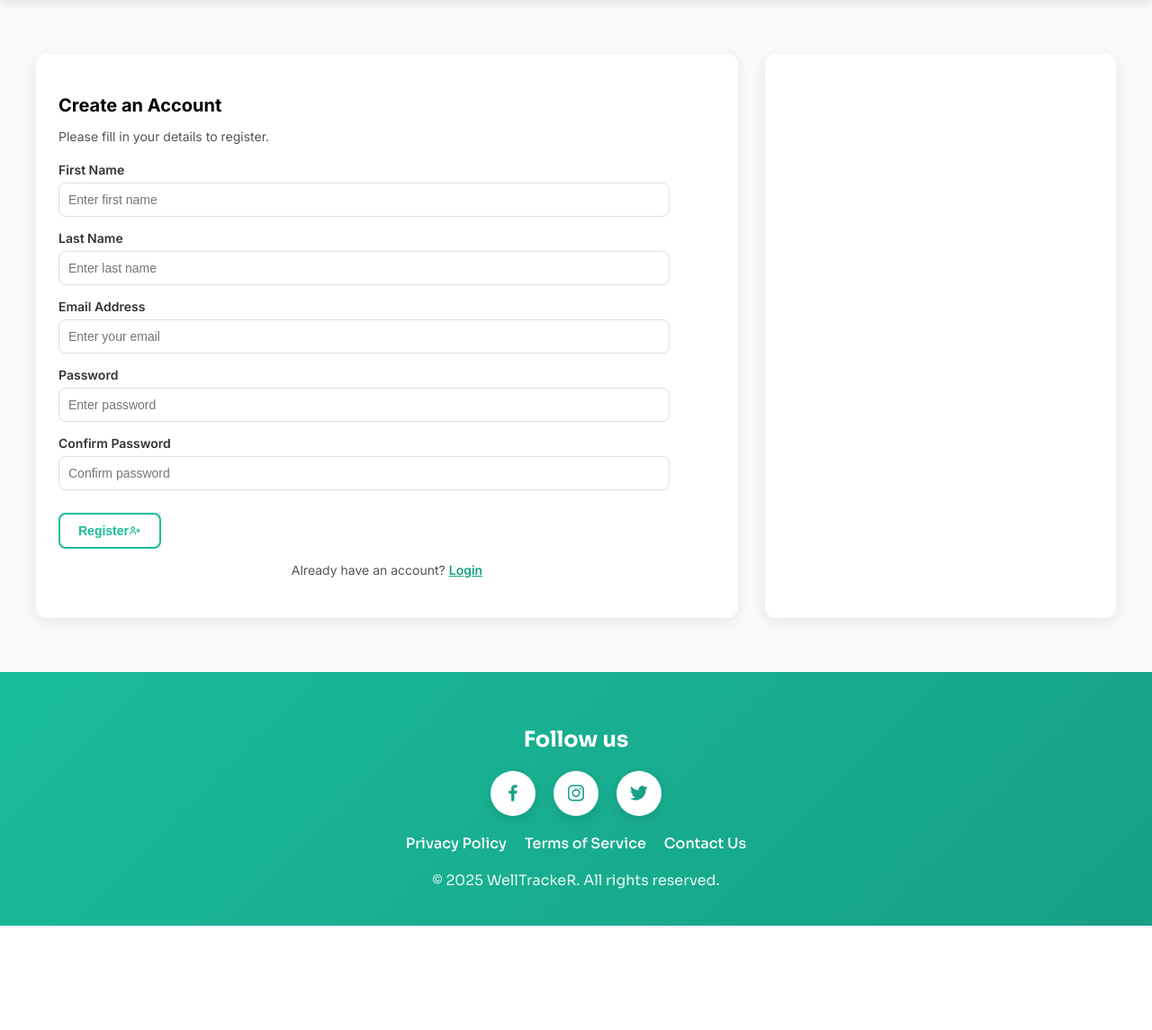
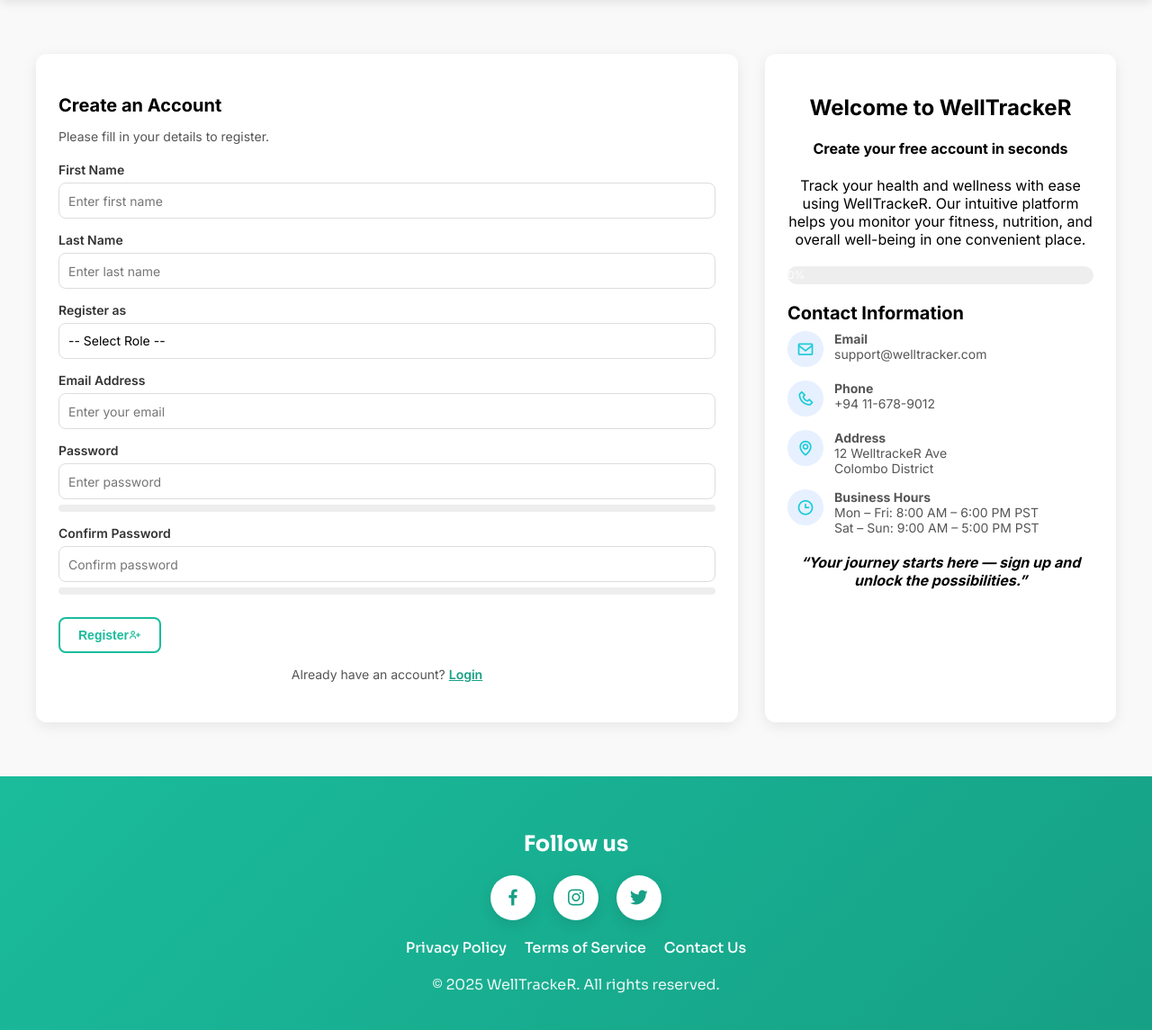
Before and after one commit to sankajithdjinasena/WelltackerR, a PHP site: page /register.html in a window 1280 px wide. Shown: the part 84-1229 px from the top of the page at 90% size. Before the commit the page ends 1113 px from the top, so only its background shows below. Run offline with PHP 8.4, Linux system fonts and the light colour scheme.

Commit message:
login and register pages

```diff
--- a/css/login.css
+++ b/css/login.css
@@ -369,12 +369,23 @@ footer p {
 }
 
 input, select, textarea {
-  width: 90%;
+  width: 100%;
   padding: 10px;
   border: 1px solid #ddd;
   border-radius: 8px;
   font-size: 14px;
+  font-family: inherit;
+  box-sizing: border-box;
+  height: 40px; /* force consistent height */
 }
+
+select {
+  appearance: none;       /* removes default browser styling */
+  -webkit-appearance: none;
+  -moz-appearance: none;
+  background-color: #fff; /* keeps background clean */
+}
+
 
 
 textarea {
@@ -426,3 +437,89 @@ textarea {
 #active{
     color: red;
 }
+
+
+.contact-item {
+    display: flex;
+    align-items: flex-start;
+    gap: 12px;
+    margin-bottom: 15px;
+}
+
+.contact-icon {
+    width: 40px;
+    height: 40px;
+    border-radius: 50%;
+    background: #e6f0ff;
+    color: var(--bcolor);
+    display: flex;
+    justify-content: center;
+    align-items: center;
+    font-size: 20px;
+    flex-shrink: 0;
+}
+
+.contact-text {
+    font-size: 14px;
+    color: #555;
+}
+
+.progress-container {
+  width: 100%;
+  background: #eee;
+  border-radius: 10px;
+  overflow: hidden;
+  height: 20px;
+}
+
+.progress-bar {
+  height: 100%;
+  width: 0;
+  background: linear-gradient(90deg, #1abc9c, #16a085);
+  color: white;
+  text-align: center;
+  font-size: 12px;
+  line-height: 20px;
+  transition: width 0.4s ease;
+}
+
+.role-toggle {
+  display: flex;
+  gap: 10px;
+
+}
+.role-btn {
+  flex: 1;
+  padding: 10px;
+  border: 1px solid #1abc9c;
+  border-radius: 8px;
+  background: #fff;
+  cursor: pointer;
+  transition: all 0.3s ease;
+}
+.role-btn.active {
+  background: #1abc9c;
+  color: #fff;
+}
+
+.password-strength {
+  width: 100%;
+  height: 8px;
+  background: #eee;
+  border-radius: 5px;
+  margin-top: 6px;
+  overflow: hidden;
+}
+
+.strength-bar {
+  height: 100%;
+  width: 0%;
+  background: red;
+  transition: width 0.3s ease, background 0.3s ease;
+}
+
+#strengthText {
+  display: block;
+  margin-top: 5px;
+  font-size: 12px;
+}
--- a/js/script.js
+++ b/js/script.js
@@ -18,3 +18,68 @@ const toggle = document.querySelector(".menu-toggle");
   window.addEventListener("scroll", () => {
     document.body.classList.toggle("scrolled", window.scrollY > 10);
   });
+
+const form = document.getElementById("registerForm");
+const inputs = form.querySelectorAll("input[required], select[required], textarea[required]");
+const progressBar = document.getElementById("progressBar");
+
+inputs.forEach(input => {
+  input.addEventListener("input", updateProgress);
+  input.addEventListener("change", updateProgress); // for dropdown/select
+});
+
+function updateProgress() {
+  let filled = 0;
+  inputs.forEach(input => {
+    if (input.value.trim() !== "") filled++;
+  });
+  let progress = Math.round((filled / inputs.length) * 100);
+  progressBar.style.width = progress + "%";
+  progressBar.textContent = progress + "%";
+}
+
+const password = document.getElementById("password");
+const strengthBar = document.getElementById("strengthBar");
+const strengthText = document.getElementById("strengthText");
+
+password.addEventListener("input", () => {
+  const val = password.value;
+  let strength = 0;
+
+  if (val.length >= 6) strength++;
+  if (/[A-Z]/.test(val)) strength++;
+  if (/[0-9]/.test(val)) strength++;
+  if (/[^A-Za-z0-9]/.test(val)) strength++;
+
+  switch (strength) {
+    case 0:
+      strengthBar.style.width = "0%";
+      strengthBar.style.background = "transparent";
+      strengthText.textContent = "";
+      break;
+    case 1:
+      strengthBar.style.width = "25%";
+      strengthBar.style.background = "red";
+      strengthText.textContent = "Weak";
+      strengthText.style.color = "red";
+      break;
+    case 2:
+      strengthBar.style.width = "50%";
+      strengthBar.style.background = "orange";
+      strengthText.textContent = "Fair";
+      strengthText.style.color = "orange";
+      break;
+    case 3:
+      strengthBar.style.width = "75%";
+      strengthBar.style.background = "blue";
+      strengthText.textContent = "Good";
+      strengthText.style.color = "blue";
+      break;
+    case 4:
+      strengthBar.style.width = "100%";
+      strengthBar.style.background = "green";
+      strengthText.textContent = "Strong";
+      strengthText.style.color = "green";
+      break;
+  }
+});
--- a/register.html
+++ b/register.html
@@ -29,7 +29,7 @@
             <a href="index.html">Home</a>
             <a href="about.html">About</a>
             <a href="contact.html">Contact</a>
-            <a href="patient_portal.html" class="login-btn" >Login</a>
+            <a href="patient_portal.html" class="login-btn">Login</a>
             <a href="register.html" class="register-btn" id="active">Register</a>
         </div>
     </nav>
@@ -40,7 +40,7 @@
             <div class="login-contact-form">
                 <h3>Create an Account</h3>
                 <p>Please fill in your details to register.</p>
-                <form>
+                <form id="registerForm">
                     <div class="login-form-group">
                         <label>First Name</label>
                         <input type="text" placeholder="Enter first name" required>
@@ -50,17 +50,36 @@
                         <input type="text" placeholder="Enter last name" required>
                     </div>
                     <div class="login-form-group">
+                        <label for="role">Register as</label>
+                        <select id="role" name="role" required>
+                            <option value="">-- Select Role --</option>
+                            <option value="doctor">Doctor</option>
+                            <option value="patient">Patient</option>
+                        </select>
+                    </div>
+
+                    <div class="login-form-group">
                         <label>Email Address</label>
                         <input type="email" placeholder="Enter your email" required>
                     </div>
                     <div class="login-form-group">
                         <label>Password</label>
-                        <input type="password" placeholder="Enter password" required>
+                        <input type="password" id="password" placeholder="Enter password" required>
+                        <div class="password-strength">
+                            <div class="strength-bar" id="strengthBar"></div>
+                        </div>
+                        <small id="strengthText"></small>
                     </div>
+
                     <div class="login-form-group">
                         <label>Confirm Password</label>
-                        <input type="password" placeholder="Confirm password" required>
+                        <input type="password" id="password" placeholder="Confirm password" required>
+                        <div class="password-strength">
+                            <div class="strength-bar" id="strengthBar"></div>
+                        </div>
+                        <small id="strengthText"></small>
                     </div>
+
                     <button type="submit" class="login-submit-btn">Register <i class="bx bx-user-plus"></i></button>
                 </form>
                 <center>
@@ -70,7 +89,56 @@
                 </center>
             </div>
             <div class="login-contact-form">
+                <div class="contact-info">
 
+                    <h2>
+                        <center>Welcome to WellTrackeR</center>
+                    </h2>
+                    <h4>
+                        <center>Create your free account in seconds</center>
+                    </h4>
+                    <p>
+                        <center>Track your health and wellness with ease using WellTrackeR. Our intuitive platform helps you monitor your fitness, nutrition, and overall well-being in one convenient place. </center></p>
+                    <div class="progress-container">
+                        <div class="progress-bar" id="progressBar">0%</div>
+                    </div>
+                    <h3>Contact Information</h3>
+
+                    <div class="contact-item">
+                        <div class="contact-icon"><i class='bx bx-envelope'></i></div>
+                        <div class="contact-text">
+                            <strong>Email</strong><br>
+                            support@welltracker.com
+                        </div>
+                    </div>
+
+                    <div class="contact-item">
+                        <div class="contact-icon"><i class='bx bx-phone'></i></div>
+                        <div class="contact-text">
+                            <strong>Phone</strong><br>
+                            +94 11-678-9012
+                        </div>
+                    </div>
+
+                    <div class="contact-item">
+                        <div class="contact-icon"><i class='bx bx-map'></i></div>
+                        <div class="contact-text">
+                            <strong>Address</strong><br>
+                            12 WelltrackeR Ave<br>Colombo District
+                        </div>
+                    </div>
+
+                    <div class="contact-item">
+                        <div class="contact-icon"><i class='bx bx-time'></i></div>
+                        <div class="contact-text">
+                            <strong>Business Hours</strong><br>
+                            Mon – Fri: 8:00 AM – 6:00 PM PST<br>
+                            Sat – Sun: 9:00 AM – 5:00 PM PST
+                        </div>
+                    </div>
+
+                    <p><i><b><center>“Your journey starts here — sign up and unlock the possibilities.”</center></b></i></p>
+                </div>
 
             </div>
         </div>
```
Also changed, not shown: login.html (+40 -1 lines).
